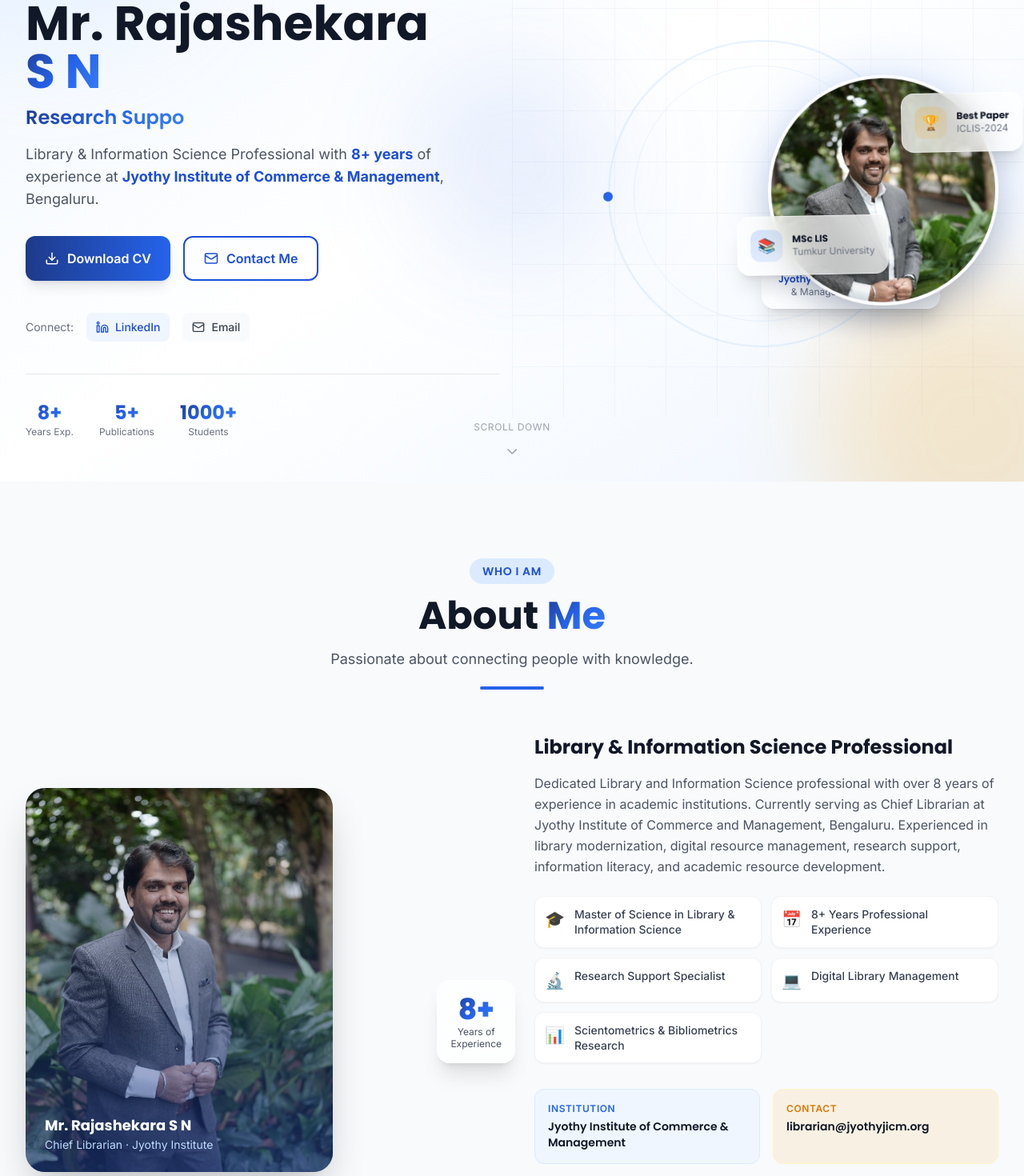
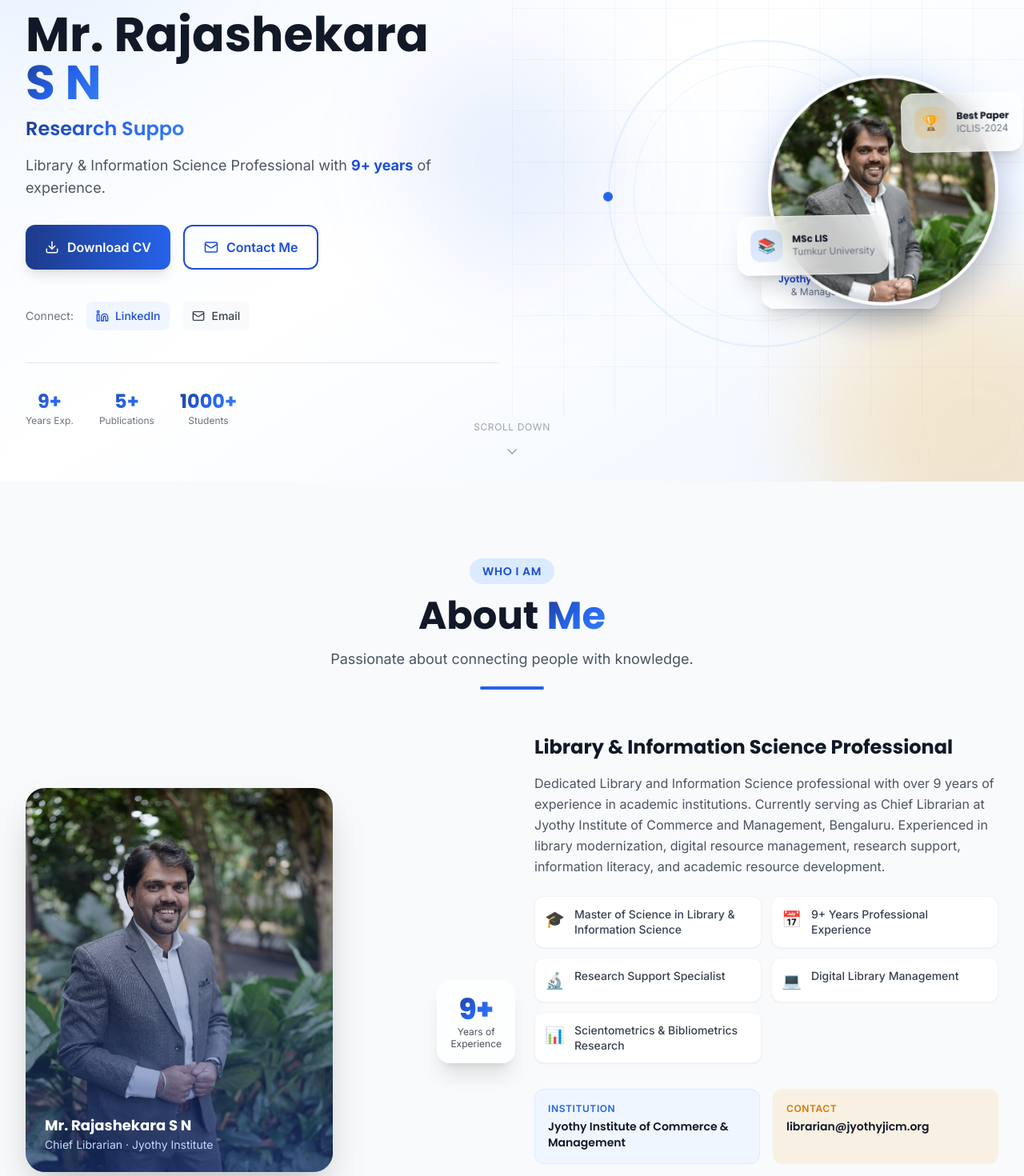
Before and after one commit to CHANDAN-KN-DEV/rajashekara-sn-, a Next.js app: page / in a window 1280 px wide. Shown: the part 198-1668 px from the top of the page at 80% size. Built offline with nearby package versions, Linux system fonts and the light colour scheme.

Commit message:
Update experience to 9+ years across layout metadata, statistics, data files, and section descriptions

```diff
--- a/src/app/layout.tsx
+++ b/src/app/layout.tsx
@@ -19,7 +19,7 @@ const poppins = Poppins({
 export const metadata: Metadata = {
   title: "Mr. Rajashekara S N | Chief Librarian – Jyothy Institute",
   description:
-    "Academic portfolio of Mr. Rajashekara S N, Chief Librarian at Jyothy Institute of Commerce and Management, Bengaluru. Library & Information Science professional with 8+ years of experience.",
+    "Academic portfolio of Mr. Rajashekara S N, Chief Librarian at Jyothy Institute of Commerce and Management, Bengaluru. Library & Information Science professional with 9+ years of experience.",
   keywords: [
     "Rajashekara S N",
     "Chief Librarian",
@@ -35,7 +35,7 @@ export const metadata: Metadata = {
   openGraph: {
     title: "Mr. Rajashekara S N | Chief Librarian",
     description:
-      "Library & Information Science professional with 8+ years of academic library experience.",
+      "Library & Information Science professional with 9+ years of academic library experience.",
     type: "website",
   },
   robots: { index: true, follow: true },
--- a/src/components/sections/About.tsx
+++ b/src/components/sections/About.tsx
@@ -9,7 +9,7 @@ import profilePic from "../../../public/profile.jpg";
 
 const highlights = [
   { icon: "🎓", label: "Master of Science in Library & Information Science" },
-  { icon: "📅", label: "8+ Years Professional Experience" },
+  { icon: "📅", label: "9+ Years Professional Experience" },
   { icon: "🔬", label: "Research Support Specialist" },
   { icon: "💻", label: "Digital Library Management" },
   { icon: "📊", label: "Scientometrics & Bibliometrics Research" },
@@ -62,7 +62,7 @@ export function About() {
               transition={{ duration: 0.5, delay: 0.4 }}
               className="absolute -right-4 lg:-right-8 top-1/2 -translate-y-1/2 glass rounded-2xl p-4 shadow-xl border border-white/30 dark:border-white/10 text-center"
             >
-              <p className="text-4xl font-black font-poppins gradient-text">8+</p>
+              <p className="text-4xl font-black font-poppins gradient-text">9+</p>
               <p className="text-xs text-gray-600 dark:text-gray-300 font-inter leading-tight">Years of<br/>Experience</p>
             </motion.div>
           </motion.div>
--- a/src/components/sections/Hero.tsx
+++ b/src/components/sections/Hero.tsx
@@ -122,8 +122,8 @@ export function Hero() {
               className="text-base md:text-lg text-gray-600 dark:text-gray-400 mb-8 leading-relaxed max-w-xl"
             >
               Library &amp; Information Science Professional with{" "}
-              <strong className="text-primary-700 dark:text-primary-300">8+ years</strong> of experience at{" "}
-              <strong className="text-primary-700 dark:text-primary-300">Jyothy Institute of Commerce &amp; Management</strong>, Bengaluru.
+              <strong className="text-primary-700 dark:text-primary-300">9+ years</strong> of experience.
+
             </motion.p>
 
             {/* CTA Buttons */}
@@ -184,7 +184,7 @@ export function Hero() {
               className="mt-10 flex gap-8 border-t border-gray-200 dark:border-gray-800 pt-8"
             >
               {[
-                { value: "8+", label: "Years Exp." },
+                { value: "9+", label: "Years Exp." },
                 { value: "5+", label: "Publications" },
                 { value: "1000+", label: "Students" },
               ].map((stat) => (
--- a/src/components/sections/Skills.tsx
+++ b/src/components/sections/Skills.tsx
@@ -36,7 +36,7 @@ export function Skills() {
           subtitle="Expertise"
           title="My"
           highlight="Skills"
-          description="Technical and professional competencies built over 8+ years in academic libraries."
+          description="Technical and professional competencies built over 9+ years in academic libraries."
         />
 
         {/* Category Filter */}
--- a/src/data/portfolio.ts
+++ b/src/data/portfolio.ts
@@ -7,12 +7,12 @@ export const personalInfo = {
   email: "librarian@jyothyjicm.org",
   linkedin: "linkedin.com/in/rajashekarasn",
   linkedinUrl: "https://linkedin.com/in/rajashekarasn",
-  yearsOfExperience: "8+",
+  yearsOfExperience: "9+",
   tagline: "Library & Information Science Professional",
-  bio: "Dedicated Library and Information Science professional with over 8 years of experience in academic institutions. Currently serving as Chief Librarian at Jyothy Institute of Commerce and Management, Bengaluru. Experienced in library modernization, digital resource management, research support, information literacy, and academic resource development.",
+  bio: "Dedicated Library and Information Science professional with over 9 years of experience in academic institutions. Currently serving as Chief Librarian at Jyothy Institute of Commerce and Management, Bengaluru. Experienced in library modernization, digital resource management, research support, information literacy, and academic resource development.",
   highlights: [
     { icon: "🎓", label: "Master of Science in Library & Information Science" },
-    { icon: "📅", label: "8+ Years Professional Experience" },
+    { icon: "📅", label: "9+ Years Professional Experience" },
     { icon: "🔬", label: "Research Support Specialist" },
     { icon: "💻", label: "Digital Library Management" },
     { icon: "📊", label: "Scientometrics & Bibliometrics Research" },
@@ -199,7 +199,7 @@ export const skills = [
 ];
 
 export const statistics = [
-  { id: 1, value: 8, suffix: "+", label: "Years Experience", icon: "📅" },
+  { id: 1, value: 9, suffix: "+", label: "Years Experience", icon: "📅" },
   { id: 2, value: 5, suffix: "+", label: "Research Publications", icon: "📄" },
   { id: 3, value: 20, suffix: "+", label: "Conferences & Workshops", icon: "🎤" },
   { id: 4, value: 15, suffix: "+", label: "Certifications", icon: "🏅" },
```
